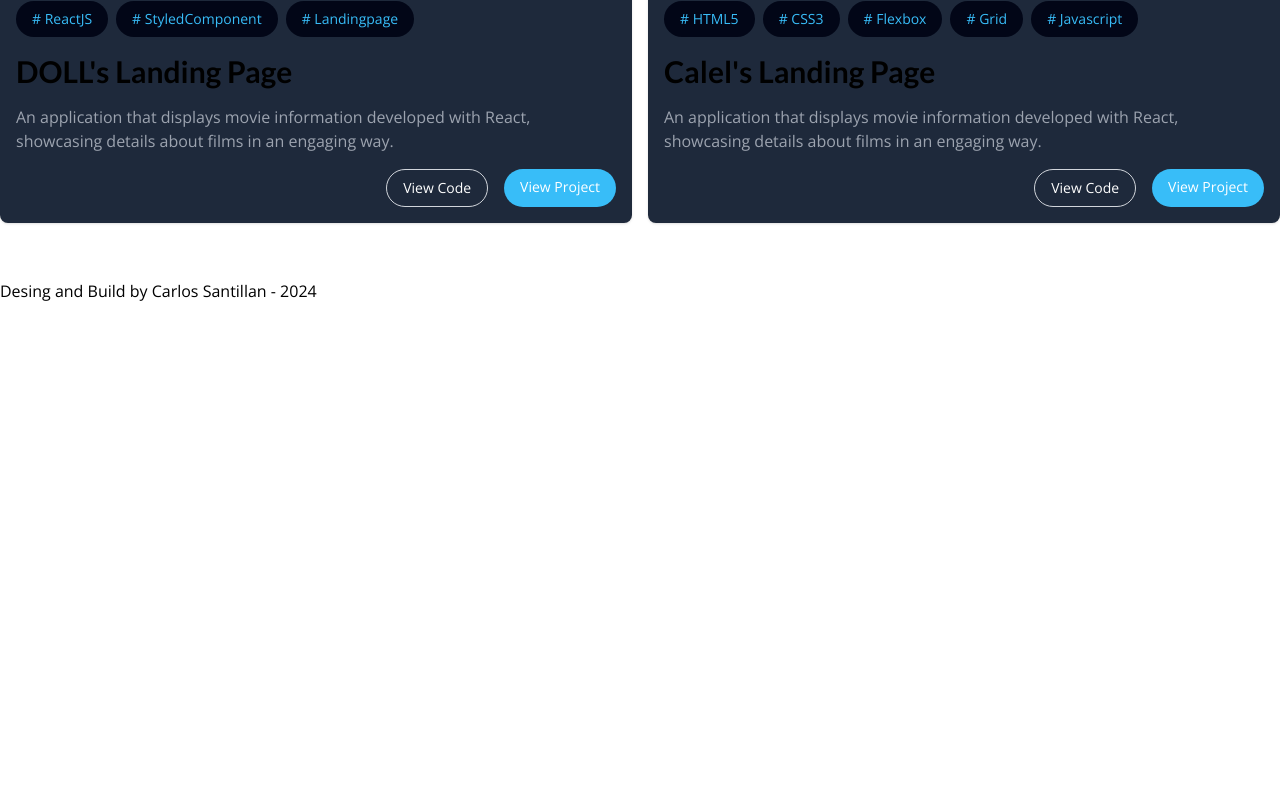
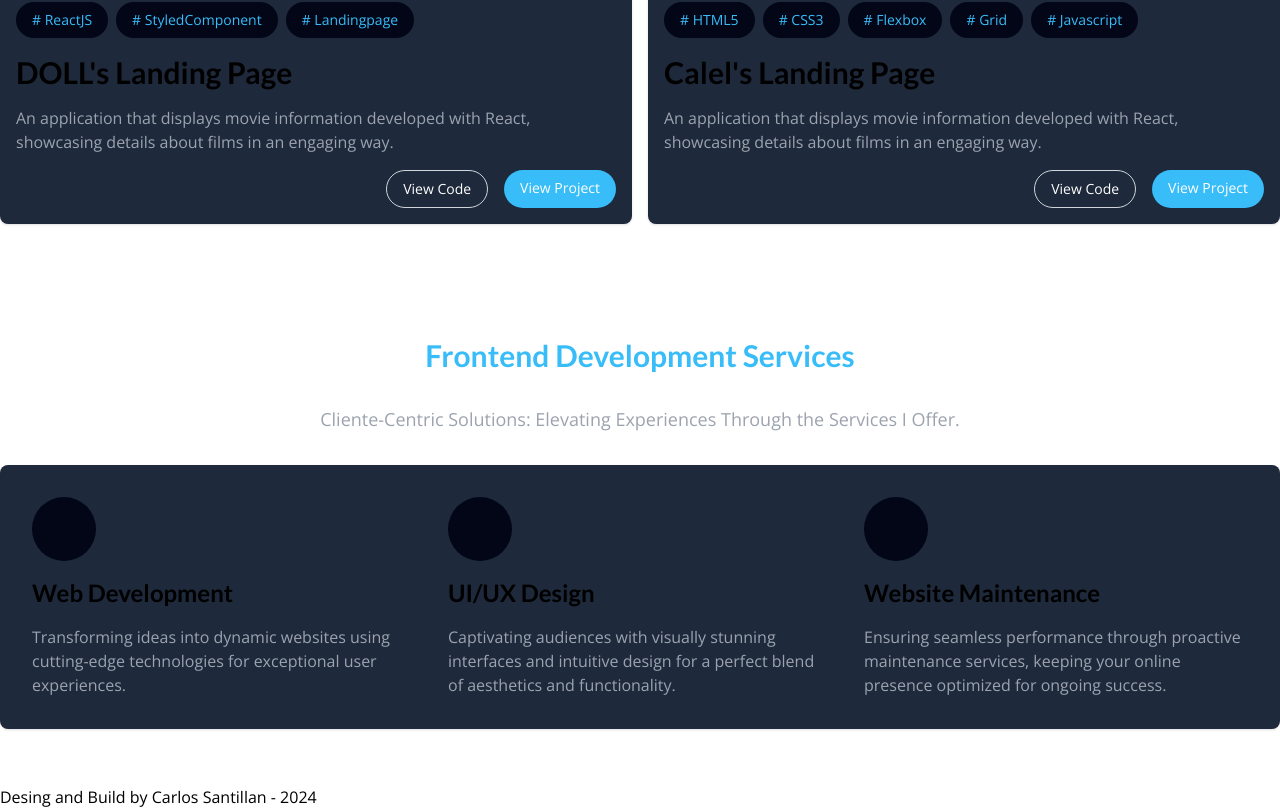
Before and after one commit to carlossantesp/carlos.santesp, a Next.js app: page / in a window 1280 px wide. Shown: the part 1862-2671 px from the top of the page. Before the commit the page ends 2165 px from the top, so only its background shows below. Built offline with nearby package versions, Linux system fonts and the light colour scheme.

Commit message:
Adding Service section and line

```diff
--- a/src/app/page.js
+++ b/src/app/page.js
@@ -1,12 +1,16 @@
 import Hero from "@/components/hero";
 import SectionProjects from "@/components/sectionprojects";
+import SectionService from "@/components/sectionservices";
 
 export default function Home() {
     return (
         <>
             <main>
                 <Hero />
+                <hr className="opacity-5 max-w-2xl md:max-w-5xl mx-auto" />
                 <SectionProjects />
+                <hr className="opacity-5 max-w-2xl md:max-w-5xl mx-auto" />
+                <SectionService />
             </main>
         </>
     );
--- a/src/components/sectionservices.js
+++ b/src/components/sectionservices.js
@@ -0,0 +1,39 @@
+import Container from "./container";
+import Description from "./description";
+import ServicesLists from "./serviceslists";
+
+const itemsServices = [
+    {
+        id: "1",
+        icon: "icon",
+        title: "Web Development",
+        description:
+            "Transforming ideas into dynamic websites using cutting-edge technologies for exceptional user experiences.",
+    },
+    {
+        id: "2",
+        icon: "icon",
+        title: "UI/UX Design",
+        description:
+            "Captivating audiences with visually stunning interfaces and intuitive design for a perfect blend of aesthetics and functionality.",
+    },
+    {
+        id: "3",
+        icon: "icon",
+        title: "Website Maintenance",
+        description:
+            "Ensuring seamless performance through proactive maintenance services, keeping your online presence optimized for ongoing success.",
+    },
+];
+
+export default function SectionService() {
+    return (
+        <Container id="service" otherClass="my-12 md:my-14">
+            <Description
+                title="Frontend Development Services"
+                description="Cliente-Centric Solutions: Elevating Experiences Through the Services I Offer."
+            />
+            <ServicesLists itemsServices={itemsServices} />
+        </Container>
+    );
+}
--- a/src/components/service.js
+++ b/src/components/service.js
@@ -0,0 +1,17 @@
+import {Lato} from "next/font/google";
+
+const lato = Lato({
+    weight: "700",
+    subsets: ["latin"],
+    display: "swap",
+});
+export default function Service({item}) {
+    const {title, description, icon} = item;
+    return (
+        <div className="space-y-4">
+            <div className="bg-slate-950 w-12 h-12 lg:w-16 lg:h-16 rounded-full"></div>
+            <h3 className={`${lato.className} text-2xl`}>{title}</h3>
+            <p className="text-gray-400">{description}</p>
+        </div>
+    );
+}
--- a/src/components/serviceslists.js
+++ b/src/components/serviceslists.js
@@ -0,0 +1,11 @@
+import Service from "./service";
+
+export default function ServicesLists({itemsServices}) {
+    return (
+        <article className="bg-slate-800 shadow rounded-lg p-8 mt-8 space-y-8 md:grid md:grid-cols-2 md:space-y-0 md:gap-8 lg:grid-cols-3">
+            {itemsServices.map((item) => (
+                <Service key={item.id} item={item} />
+            ))}
+        </article>
+    );
+}
```
